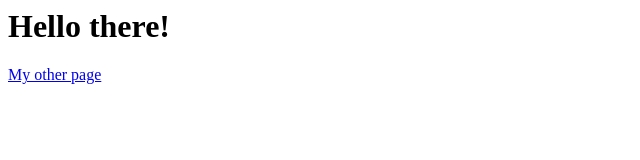
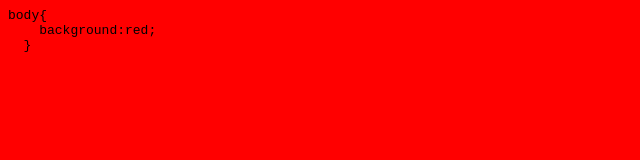
Before and after one commit to BonjourYY/dynamic-resume, a plain HTML site: page index.html in a window 1280 px wide. Shown: the whole page, without its empty margins (0-640 px from the left). Drawn offline with Linux system fonts and the light colour scheme.

Commit message:
first commit 2.10

```diff
--- a/index.html
+++ b/index.html
@@ -1,11 +1,11 @@
 <html>
   <head>
-    <meta charset="UTF-8">
+    <meta charset="UTF-8" />
     <script src="script.js"></script>
     <!-- <link rel="stylesheet" type="text/css" href="styles.css"> -->
+    <style id="styleTag"></style>
   </head>
   <body>
-    <h1>Hello there!</h1>
-    <a href="/me.html">My other page</a>
+    <pre id="code"></pre>
   </body>
 </html>
--- a/script.js
+++ b/script.js
@@ -1 +1,15 @@
-console.log('hello!')
+var result = `body{
+    background:red;
+  }
+`;
+var n = 0;
+var timeID = setInterval(() => {
+  n += 1;
+  // code为id为code的pre标签
+  code.innerHTML = result.substring(0, n);
+  // styleTag为<style>标签
+  styleTag.innerHTML = result.substring(0, n);
+  if (n >= result.length) {
+    clearInterval(timeID);
+  }
+}, 100);
```
Also changed, not shown: 1 other file.
